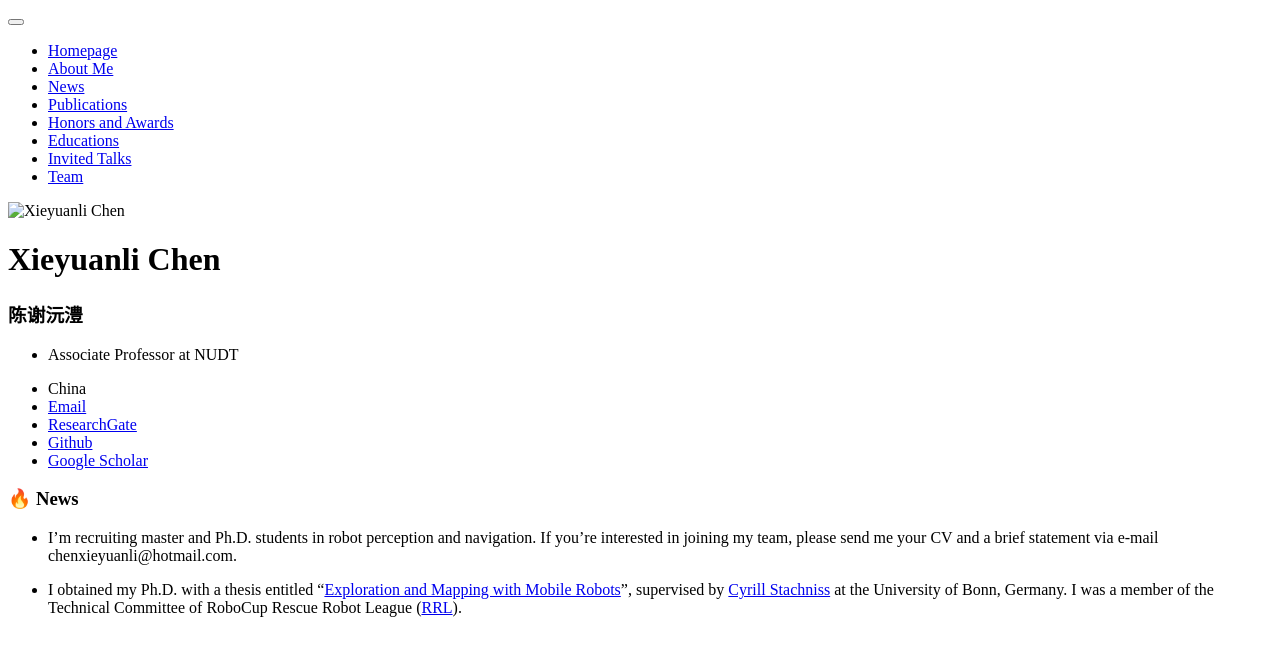
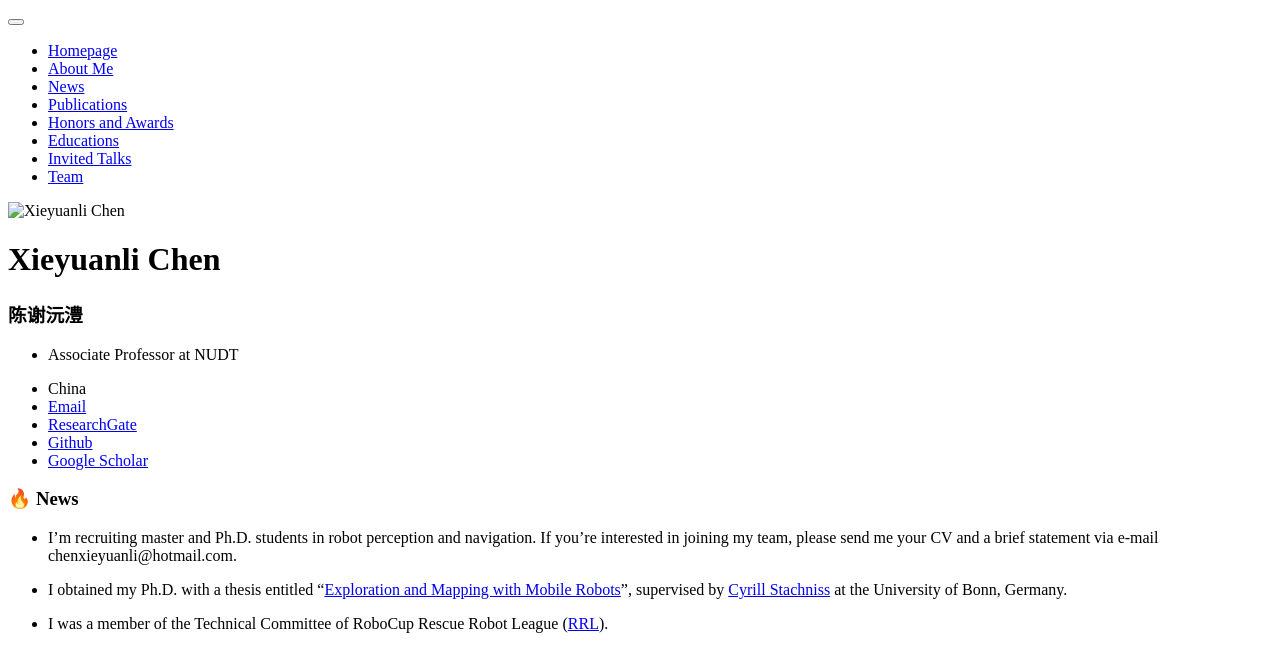
Before and after one commit to shenyehui/my-home, a Jekyll site: the page built from _pages/includes/news.md, in a window 1280 px wide. Shown: the top 672 px of the page. Built offline with Jekyll 4.4.1, drawn with Linux system fonts in a browser that asks for light colours; our own code applies the rules of GitHub Pages for plain Markdown files.

Commit message:
Update news.md

```diff
--- a/_pages/includes/news.md
+++ b/_pages/includes/news.md
@@ -6,4 +6,6 @@
 - I'm recruiting master and Ph.D. students in robot perception and navigation.
   If you’re interested in joining my team, please send me your CV and a brief statement via e-mail chenxieyuanli@hotmail.com.
 
-- I obtained my Ph.D. with a thesis entitled “[Exploration and Mapping with Mobile Robots](https://hdl.handle.net/20.500.11811/10228)”, supervised by [Cyrill Stachniss](https://www.ipb.uni-bonn.de/people/cyrill-stachniss/index.html) at the University of Bonn, Germany. I was a member of the Technical Committee of RoboCup Rescue Robot League ([RRL](https://rrl.robocup.org/)).
+- I obtained my Ph.D. with a thesis entitled “[Exploration and Mapping with Mobile Robots](https://hdl.handle.net/20.500.11811/10228)”, supervised by [Cyrill Stachniss](https://www.ipb.uni-bonn.de/people/cyrill-stachniss/index.html) at the University of Bonn, Germany.
+
+- I was a member of the Technical Committee of RoboCup Rescue Robot League ([RRL](https://rrl.robocup.org/)).
```
